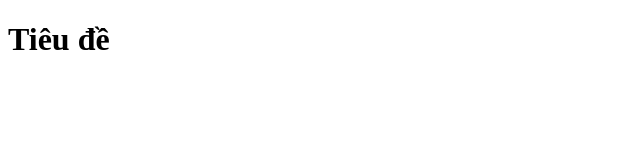
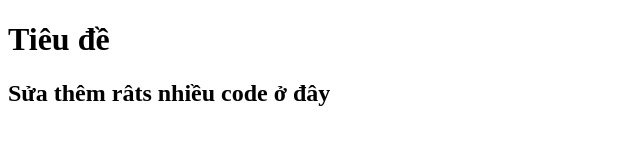
Before and after one commit to PhamCongHongQuan/duan6, a plain HTML site: page index.html in a window 1280 px wide. Shown: the whole page, without its empty margins (0-640 px from the left). Drawn offline with Linux system fonts and the light colour scheme.

Commit message:
1.sửa code lần 1

```diff
--- a/index.html
+++ b/index.html
@@ -7,5 +7,6 @@
   </head>
   <body>
     <h1>Tiêu đề</h1>
+    <h2>Sửa thêm râts nhiều code ở đây</h2>
   </body>
 </html>
```
